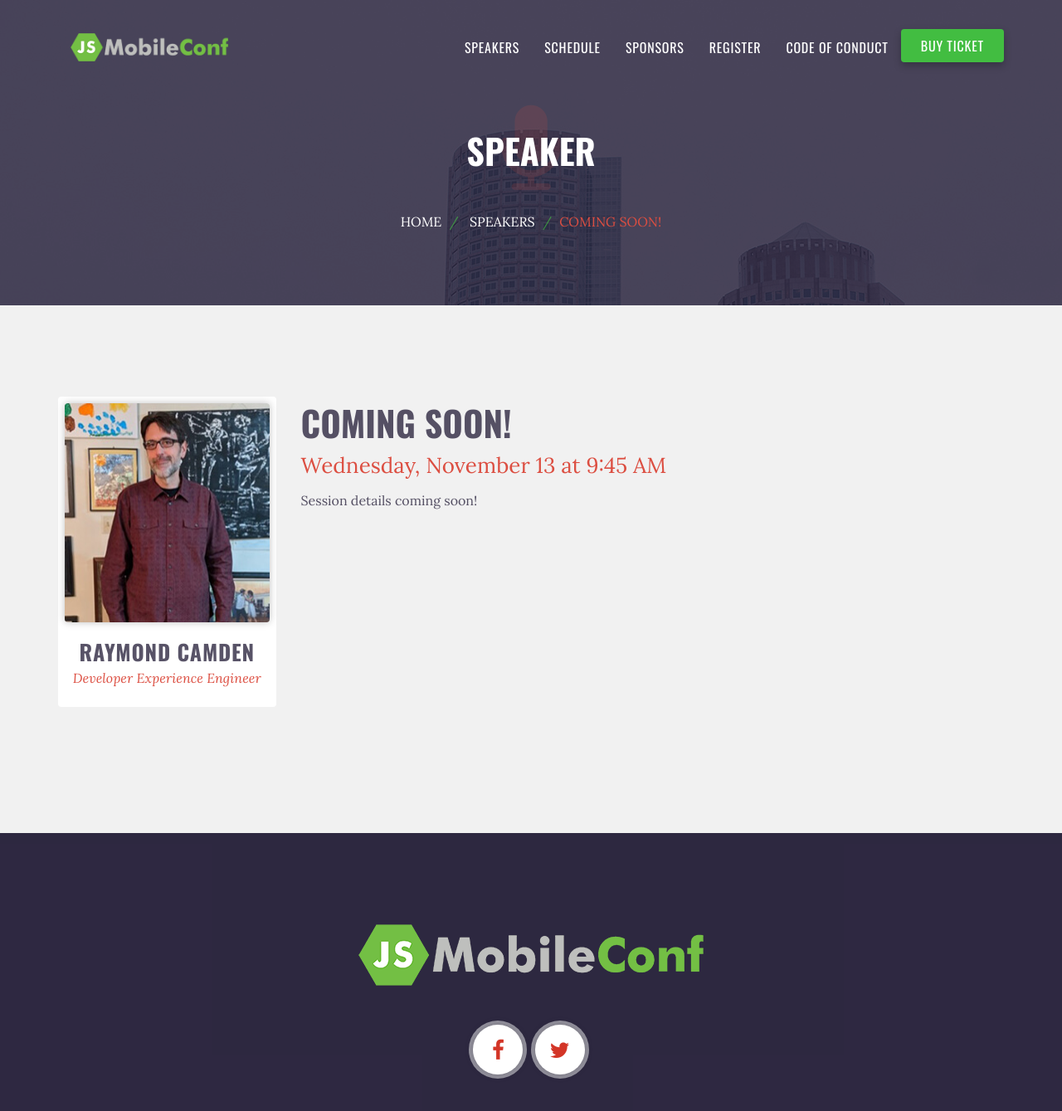
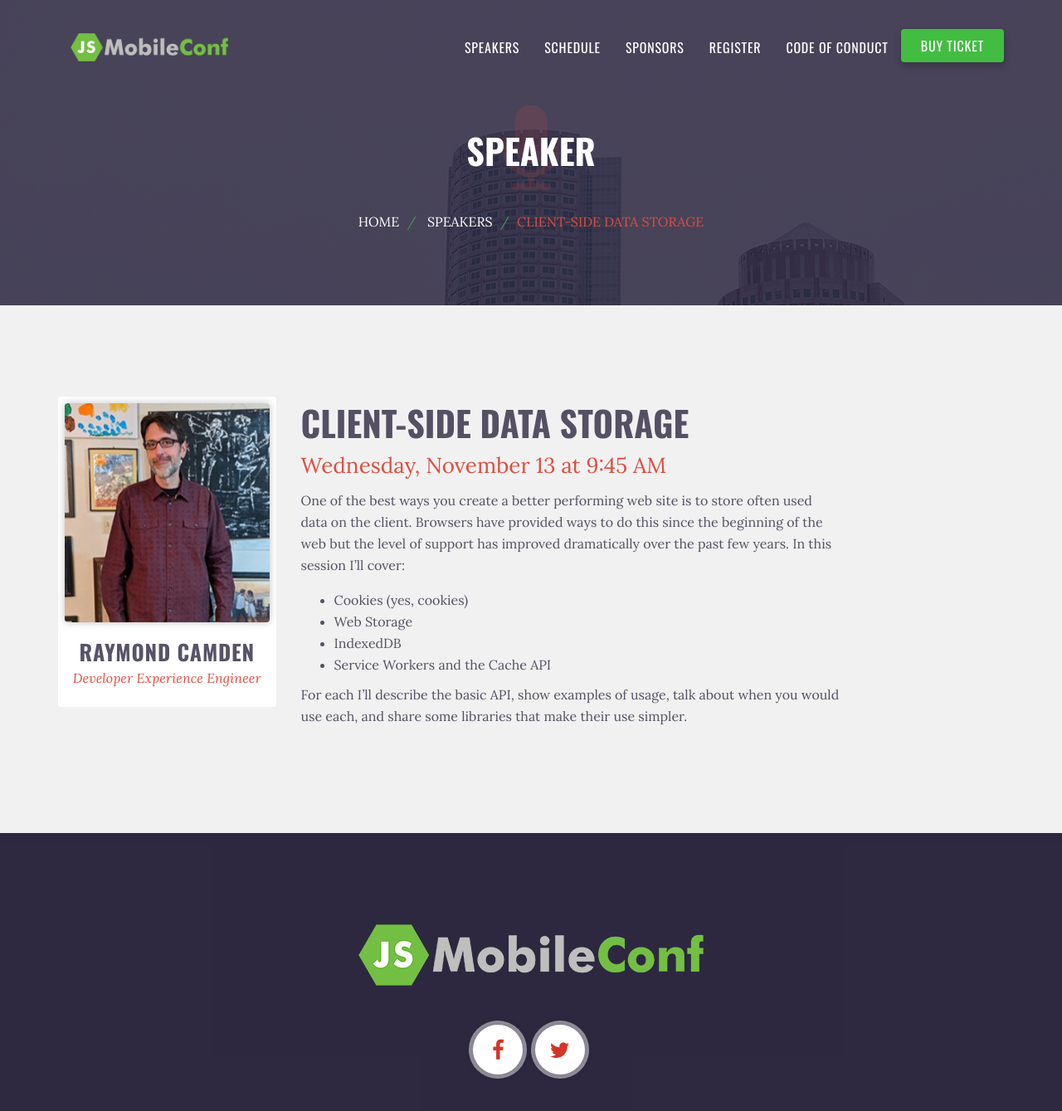
Before and after one commit to remotesynth/jsMobileConf, a Jekyll site: the page built from schedule/session-camden.md, in a window 1280 px wide and 1400 px high. Shown: the top 1339 px of the window at 83% size. Built offline with Jekyll 4.4.1, drawn with Linux system fonts in a browser that asks for light colours.

Commit message:
update ray's session

```diff
--- a/schedule/session-camden.md
+++ b/schedule/session-camden.md
@@ -5,9 +5,16 @@ day: 2
 track: 1
 start: '0945'
 starttime: '9:45 AM'
-title: 'Coming Soon!'
+title: 'Client-Side Data Storage'
 speaker-last-name: Camden
-short-description: ''
+short-description: 'A deep dive into how browsers enable websites to store data for your users. This will include a look at the options, discussions of when to use what, and a look at libraries to make them easier to use.'
 ---
 
-Session details coming soon!
+One of the best ways you create a better performing web site is to store often used data on the client. Browsers have provided ways to do this since the beginning of the web but the level of support has improved dramatically over the past few years. In this session I'll cover:
+
+- Cookies (yes, cookies)
+- Web Storage
+- IndexedDB
+- Service Workers and the Cache API
+
+For each I'll describe the basic API, show examples of usage, talk about when you would use each, and share some libraries that make their use simpler.
```
